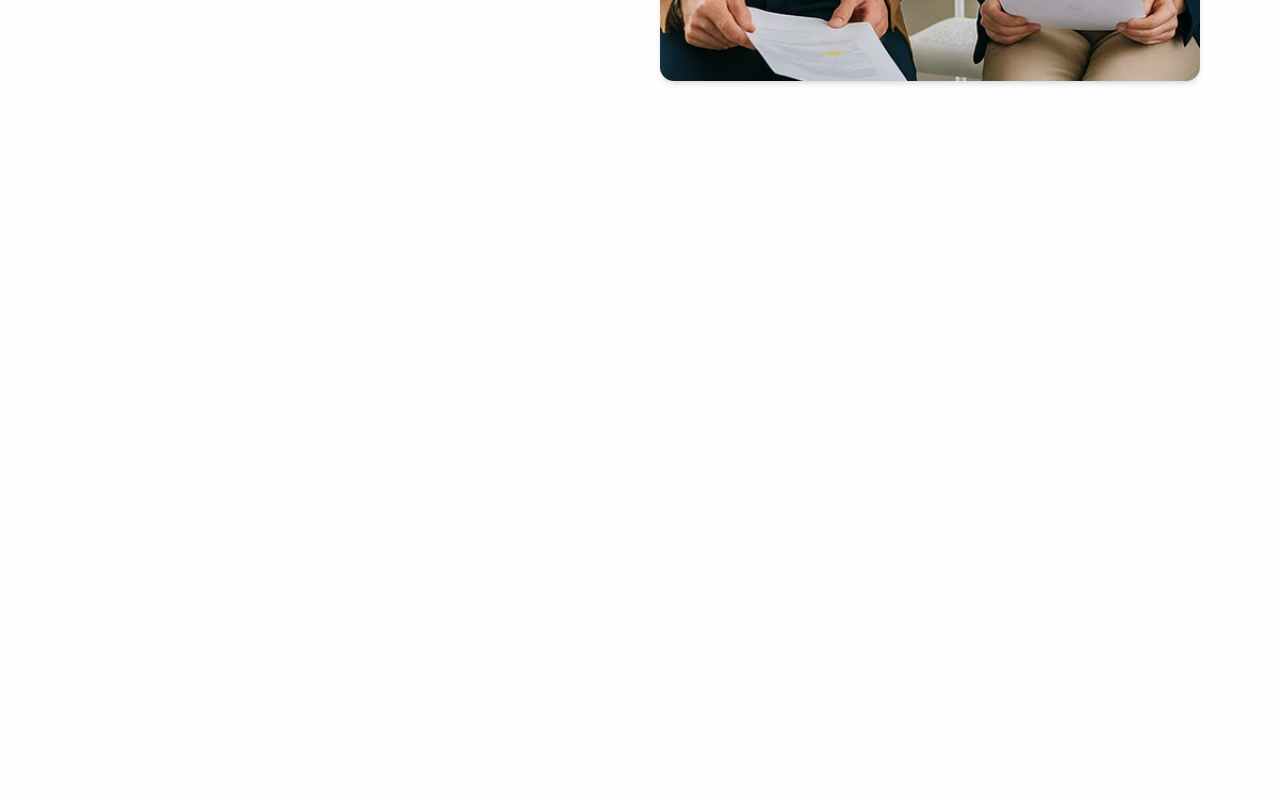
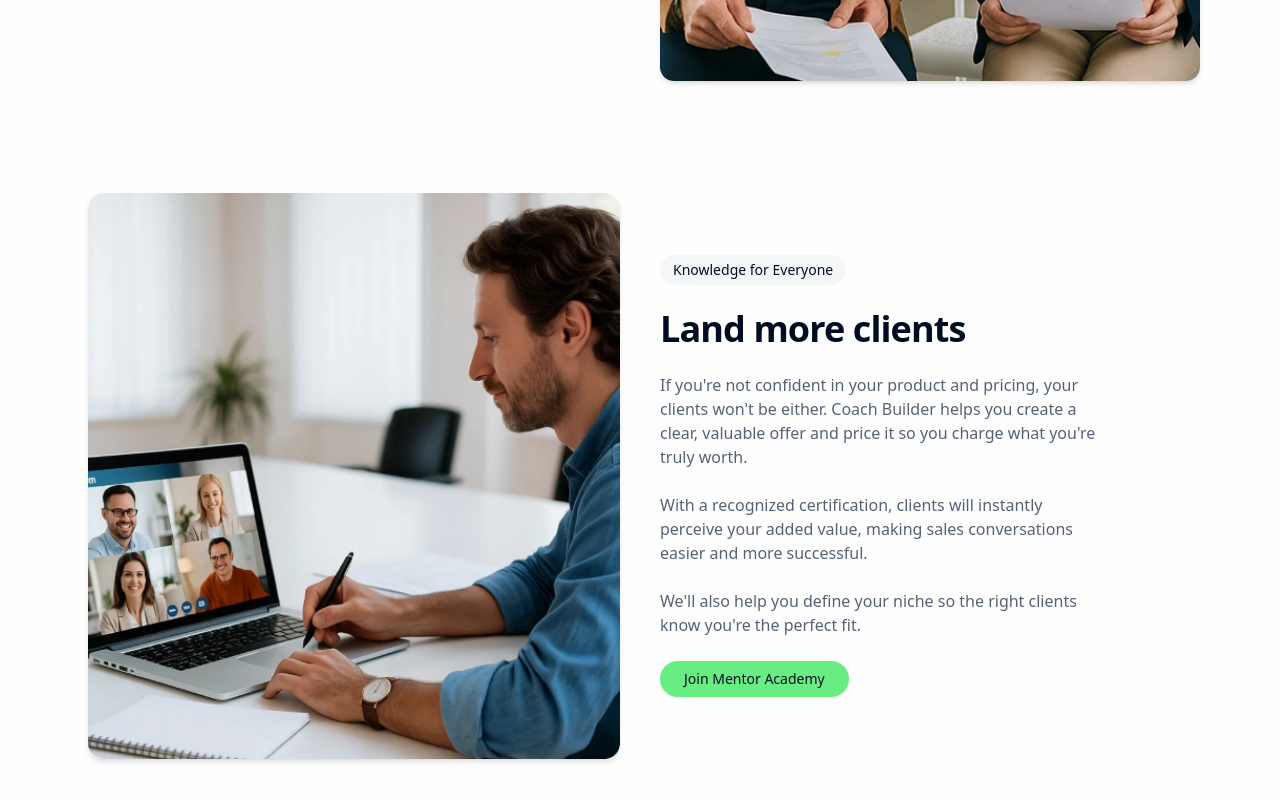
Before and after one commit to wendell256/mentor-academy, a Next.js app: page / in a window 1280 px wide. Shown: the part 2880-3680 px from the top of the page. Before the commit the page ends 3009 px from the top, so only its background shows below. Built offline with nearby package versions, Linux system fonts and the light colour scheme.

Commit message:
add CoachBuilder component

```diff
--- a/app/page.tsx
+++ b/app/page.tsx
@@ -1,3 +1,4 @@
+import CoachBuilder from '@/components/coach-builder';
 import Hero from '@/components/hero';
 import MentorBanner from '@/components/mentor-banner';
 import MentorFirstStep from '@/components/mentor-first-step';
@@ -16,6 +17,7 @@ export default function Home() {
       <MentorIntro />
       <MentorBanner />
       <MentorFirstStep />
+      <CoachBuilder />
     </main>
   );
 }
--- /dev/null
+++ b/components/coach-builder.tsx
@@ -0,0 +1,49 @@
+import Image from 'next/image';
+import { Badge } from '@/components/ui/badge';
+import { Button } from '@/components/ui/button';
+
+export default function CoachBuilder() {
+  return (
+    <section className='max-w-6xl mx-auto px-6 py-16 grid grid-cols-1 sm:grid-cols-2 items-center gap-10'>
+      <div className='rounded-xl overflow-hidden shadow-md'>
+        <Image
+          src='/images/coach-videocall.png'
+          alt='Coach on a video call'
+          width={600}
+          height={450}
+          className='object-cover w-full h-full'
+        />
+      </div>
+
+      <div className='space-y-6'>
+        <Badge className='bg-muted text-primary px-3 py-1 rounded-full text-sm w-fit'>
+          Knowledge for Everyone
+        </Badge>
+
+        <h2 className='text-3xl md:text-4xl font-semibold tracking-tight text-primary'>
+          Land more clients
+        </h2>
+
+        <p className='text-foreground text-base max-w-md'>
+          If you're not confident in your product and pricing, your clients
+          won't be either. Coach Builder helps you create a clear, valuable
+          offer and price it so you charge what you're truly worth.
+        </p>
+
+        <p className='text-foreground text-base max-w-md'>
+          With a recognized certification, clients will instantly perceive your
+          added value, making sales conversations easier and more successful.
+        </p>
+
+        <p className='text-foreground text-base max-w-md'>
+          We'll also help you define your niche so the right clients know you're
+          the perfect fit.
+        </p>
+
+        <Button className='bg-accent hover:bg-accent/90 text-primary rounded-full px-6 py-2 w-fit'>
+          Join Mentor Academy
+        </Button>
+      </div>
+    </section>
+  );
+}
--- a/components/mentor-banner.tsx
+++ b/components/mentor-banner.tsx
@@ -6,7 +6,7 @@ export default function MentorBanner() {
     <div className='px-4'>
       <div className='relative w-full rounded-2xl overflow-hidden my-12'>
         <Image
-          src='/images/mentor-audience.png' // Replace with actual image path
+          src='/images/mentor-audience.png'
           alt='Mentor Audience'
           layout='fill'
           objectFit='cover'
--- a/components/mentor-intro.tsx
+++ b/components/mentor-intro.tsx
@@ -21,7 +21,7 @@ export default function MentorIntro() {
           About Mentor Academy
         </Badge>
 
-        <h2 className='text-3xl md:text-4xl font-base tracking-tight text-primary'>
+        <h2 className='text-3xl md:text-4xl font-semibold tracking-tight text-primary'>
           You Have the Wisdom.
           <br />
           But Do You Have the
```
Also changed, not shown: public/images/coach-videocall.png (added).
